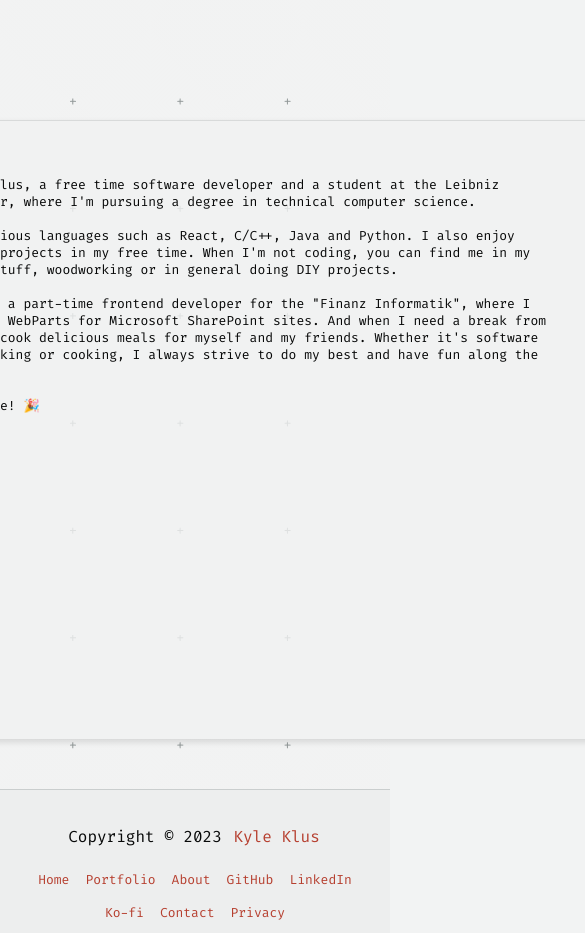
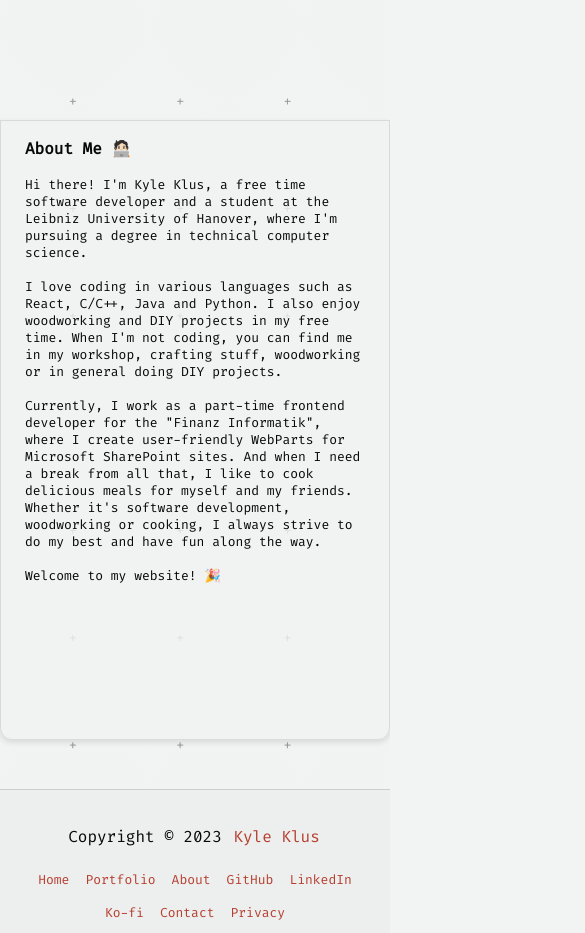
Before and after one commit to KyleKlus/KyleKlus.github.io, a Next.js app: page / in a window 390 px wide. Shown: the part 2824-3757 px from the top of the page, 585 px wide, since content can reach past the window. Built offline with nearby package versions, Linux system fonts and the light colour scheme.

Commit message:
- small fix

```diff
--- a/src/styles/Home.module.css
+++ b/src/styles/Home.module.css
@@ -326,7 +326,7 @@
 }
 
 @media (max-width: 1000px) {
-    .aboutPageBGColor {
+    .aboutPageBG {
         border-top-left-radius: 0;
         border-top-right-radius: 0;
         width: 100%;
```
